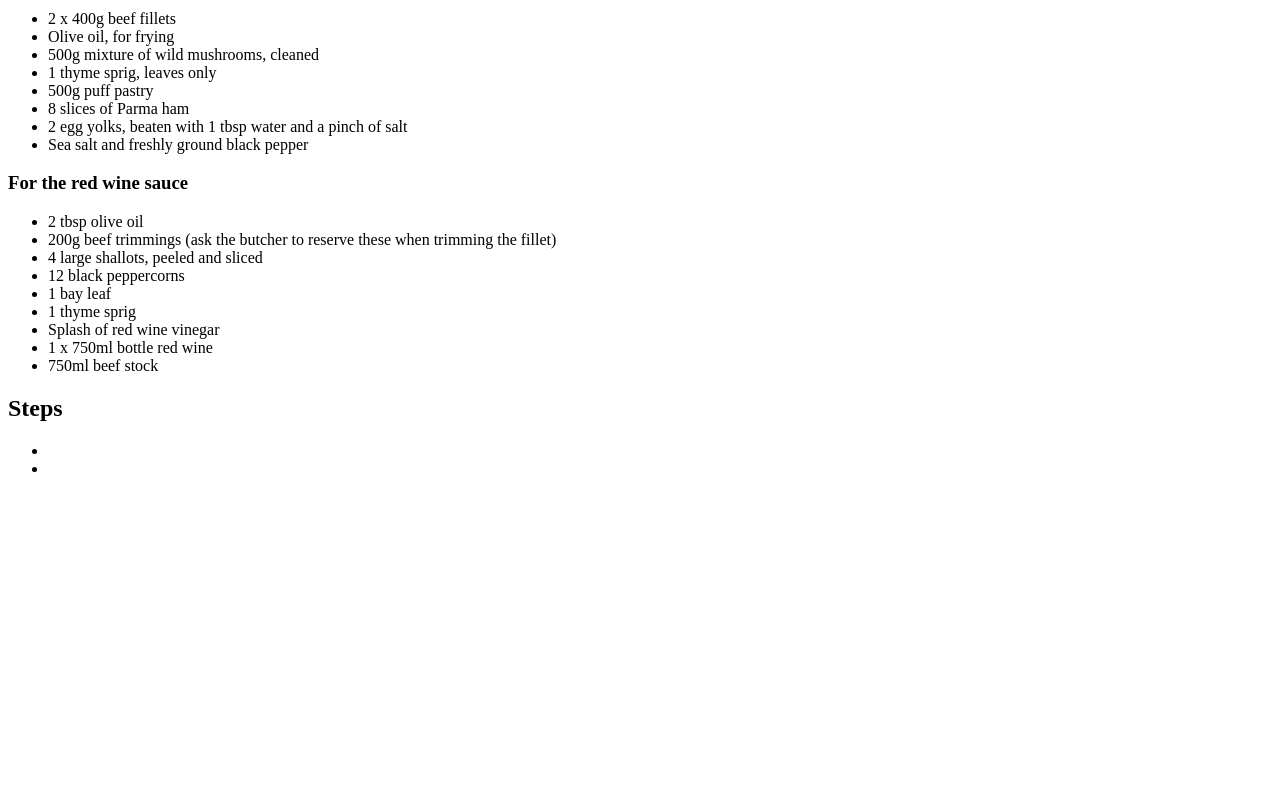
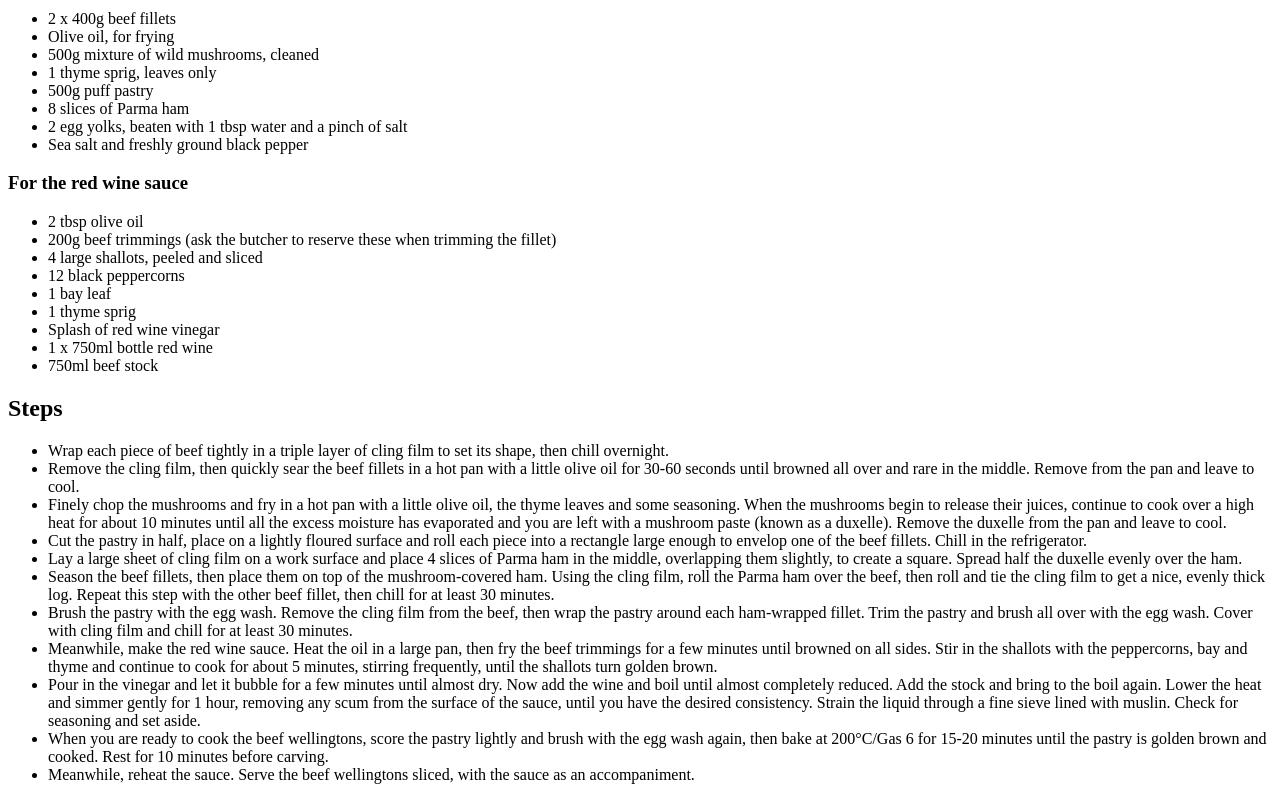
Before and after one commit to usion-eng/odin-recipes, a plain HTML site: page recipes/beefwellington.html in a window 1280 px wide. Shown: the part 1369-2169 px from the top of the page. Before the commit the page ends 1863 px from the top, so only its background shows below. Drawn offline with Linux system fonts and the light colour scheme.

Commit message:
Add steps for cooking beef wellington

```diff
--- a/recipes/beefwellington.html
+++ b/recipes/beefwellington.html
@@ -37,8 +37,17 @@
         </ul>
     <h2>Steps</h2>
         <ul>
-            <li></li>
-            <li></li>
+            <li>Wrap each piece of beef tightly in a triple layer of cling film to set its shape, then chill overnight.</li>
+            <li>Remove the cling film, then quickly sear the beef fillets in a hot pan with a little olive oil for 30-60 seconds until browned all over and rare in the middle. Remove from the pan and leave to cool.</li>
+            <li>Finely chop the mushrooms and fry in a hot pan with a little olive oil, the thyme leaves and some seasoning. When the mushrooms begin to release their juices, continue to cook over a high heat for about 10 minutes until all the excess moisture has evaporated and you are left with a mushroom paste (known as a duxelle). Remove the duxelle from the pan and leave to cool.</li>
+            <li>Cut the pastry in half, place on a lightly floured surface and roll each piece into a rectangle large enough to envelop one of the beef fillets. Chill in the refrigerator.</li>
+            <li>Lay a large sheet of cling film on a work surface and place 4 slices of Parma ham in the middle, overlapping them slightly, to create a square. Spread half the duxelle evenly over the ham.</li>
+            <li>Season the beef fillets, then place them on top of the mushroom-covered ham. Using the cling film, roll the Parma ham over the beef, then roll and tie the cling film to get a nice, evenly thick log. Repeat this step with the other beef fillet, then chill for at least 30 minutes.</li>
+            <li>Brush the pastry with the egg wash. Remove the cling film from the beef, then wrap the pastry around each ham-wrapped fillet. Trim the pastry and brush all over with the egg wash. Cover with cling film and chill for at least 30 minutes.</li>
+            <li>Meanwhile, make the red wine sauce. Heat the oil in a large pan, then fry the beef trimmings for a few minutes until browned on all sides. Stir in the shallots with the peppercorns, bay and thyme and continue to cook for about 5 minutes, stirring frequently, until the shallots turn golden brown.</li>
+            <li>Pour in the vinegar and let it bubble for a few minutes until almost dry. Now add the wine and boil until almost completely reduced. Add the stock and bring to the boil again. Lower the heat and simmer gently for 1 hour, removing any scum from the surface of the sauce, until you have the desired consistency. Strain the liquid through a fine sieve lined with muslin. Check for seasoning and set aside.</li>
+            <li>When you are ready to cook the beef wellingtons, score the pastry lightly and brush with the egg wash again, then bake at 200°C/Gas 6 for 15-20 minutes until the pastry is golden brown and cooked. Rest for 10 minutes before carving.</li>
+            <li>Meanwhile, reheat the sauce. Serve the beef wellingtons sliced, with the sauce as an accompaniment.</li>
         </ul>
 </body>
 </html>
```
